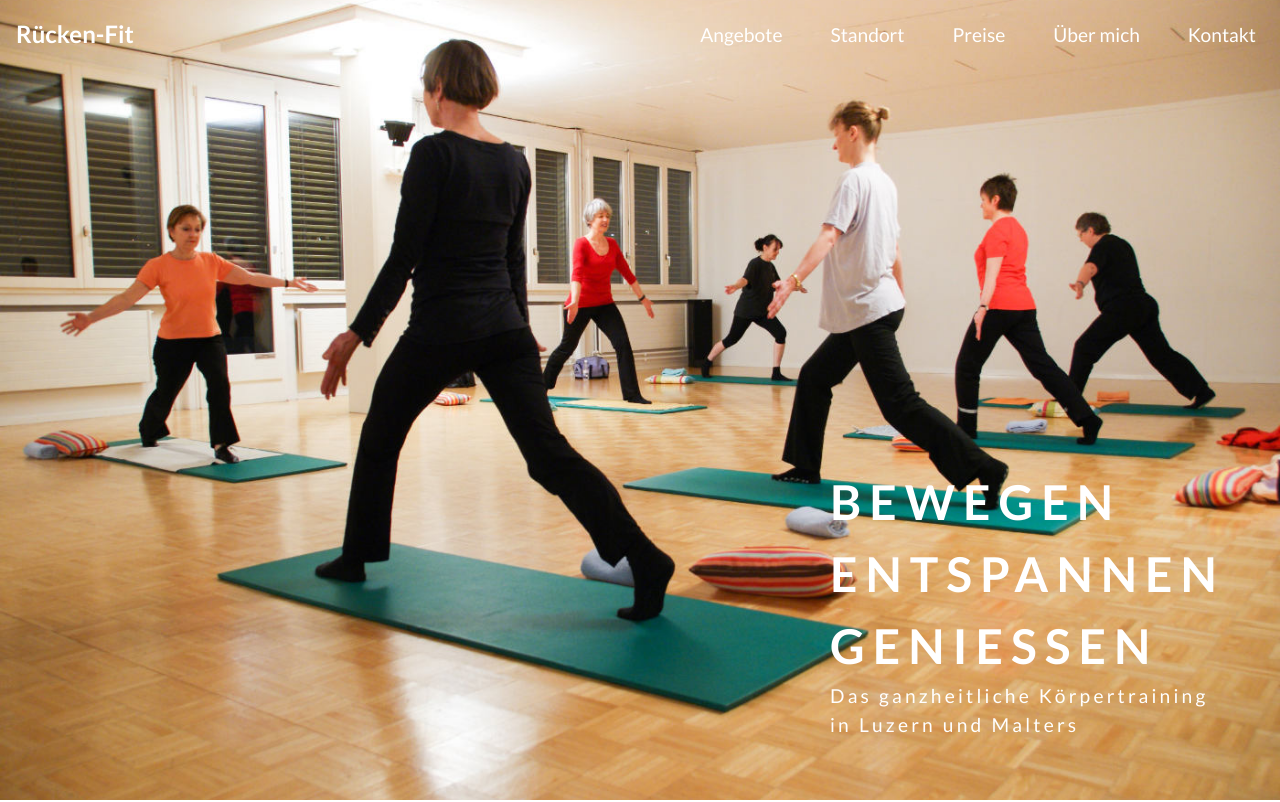
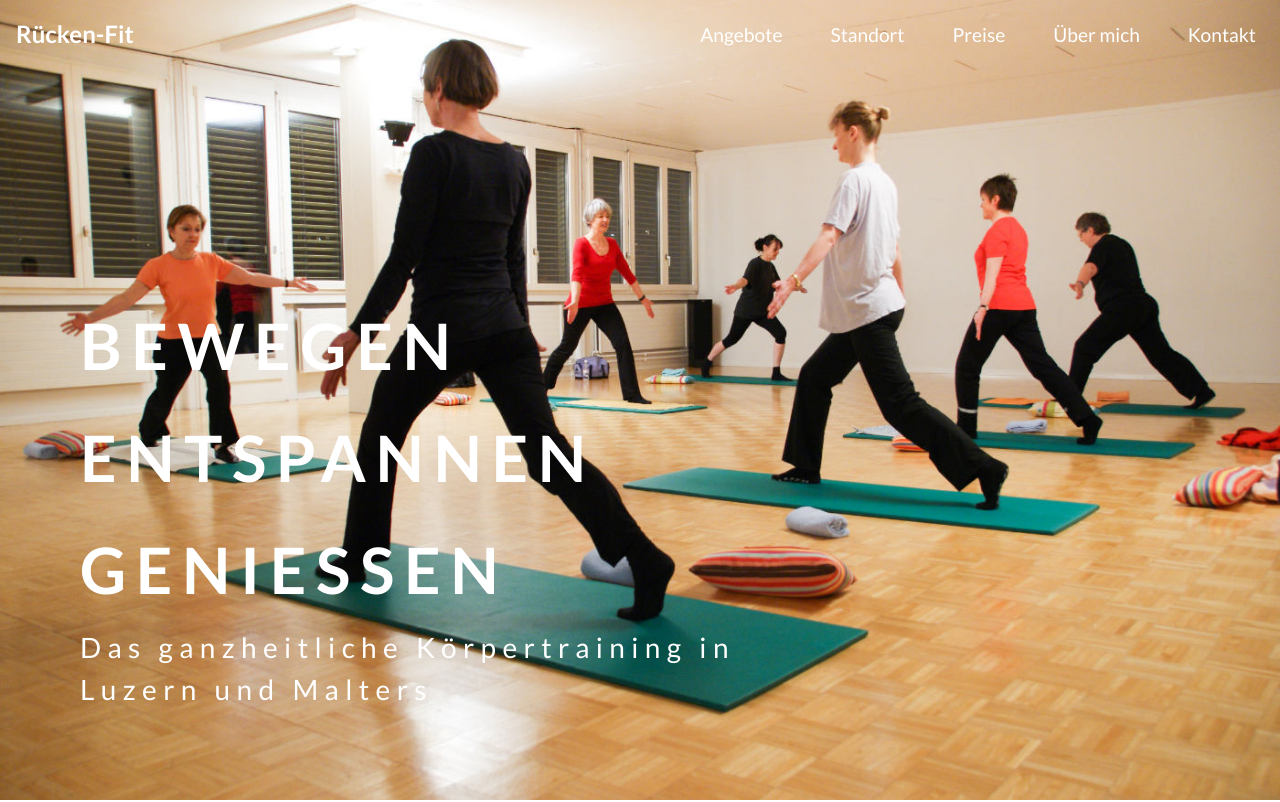
Before and after one commit to yoggu/ruecken-fit, a website built with webpack: page src/index.html in a window 1280 px wide. Shown: the top 802 px of the page. Built offline with nearby package versions, Linux system fonts and the light colour scheme.

Commit message:
fix font and change title

```diff
--- a/src/index.html
+++ b/src/index.html
@@ -9,7 +9,7 @@
   <link rel="preload" as="image" href="/assets/img/web/fitgym-high.jpg">
   <link rel="shortcut icon" type="image/png" href="/assets/img/web/favicon.png" />
   <link rel="preconnect" href="https://fonts.gstatic.com">
-  <link href="https://fonts.googleapis.com/css2?family=Lato:wght@400;700;300&display=swap" rel="stylesheet">
+  <link href="https://fonts.googleapis.com/css2?family=Lato:wght@400;700&display=swap" rel="stylesheet">
 </head>
 
 <body>
@@ -49,8 +49,8 @@
 
     <div class="start">
       <div id="start" class="start-text">
-        <h1>BEWEGEN ENTSPANNEN GENIESSEN</h1>
-        <h2>Das ganzheitliche Körpertraining in
+        <h1>BEWEGEN <br/> ENTSPANNEN <br/> GENIESSEN</h1>
+        <h2>Das ganzheitliche Körpertraining in <br/>
            Luzern und Malters</h2>
       </div>
     </div>
--- a/src/styles/_Start.scss
+++ b/src/styles/_Start.scss
@@ -2,7 +2,7 @@
   background: url("assets/img/web/fitgym-high.jpg") no-repeat center center fixed;
   min-height: 100%;
   display: flex;
-  justify-content: right;
+  justify-content: left;
   align-items: flex-end;
   flex-wrap: wrap;
   background-attachment: scroll;
@@ -18,35 +18,44 @@
 
   .start-text {
     color: $color-initial;
-    text-align: left;
-    //text-shadow: 0 1px 2px rgba(0 , 0, 0, 0.3), 0 1px 7px rgba(0 , 0, 0, 0.1), 0 1px 20px rgba(0 , 0, 0, 0.3);
     padding: 20px;
+    position: relative;
+    animation: fadeInLeft 0.75s ease-out;
 
     @include desktop {
-      margin-bottom: 40px;
-      padding-right: 20px;
-      max-width: 500px;
-      padding-left: 50px;
-      //background-color: #147BC9;
-      padding: 20px 50px;
+      margin-bottom: 70px;
+      margin-left: 60px;
     }
 
     h1 {
       font-size: 2rem;
       font-weight: 700;
       line-height: 1.5;
-      letter-spacing: 0.5rem;
+      letter-spacing: 0.6rem;
 
       @include desktop {
-        font-size: 3rem;
+        line-height: 1.75;
+        font-size: 4rem;
       }
     }
 
     h2 {
-      font-size: 1.2rem;
-      letter-spacing: 0.2rem;
+      font-size: 1.75rem;
+      letter-spacing: 0.4rem;
       line-height: 1.5;
       font-weight: 400;
     }
   }
 }
+
+@keyframes fadeInLeft {
+  from {
+    opacity: 0;
+    transform: translate3d(-100%, 0, 0);
+  }
+
+  to {
+    opacity: 1;
+    transform: translate3d(0, 0, 0);
+  }
+}
```
